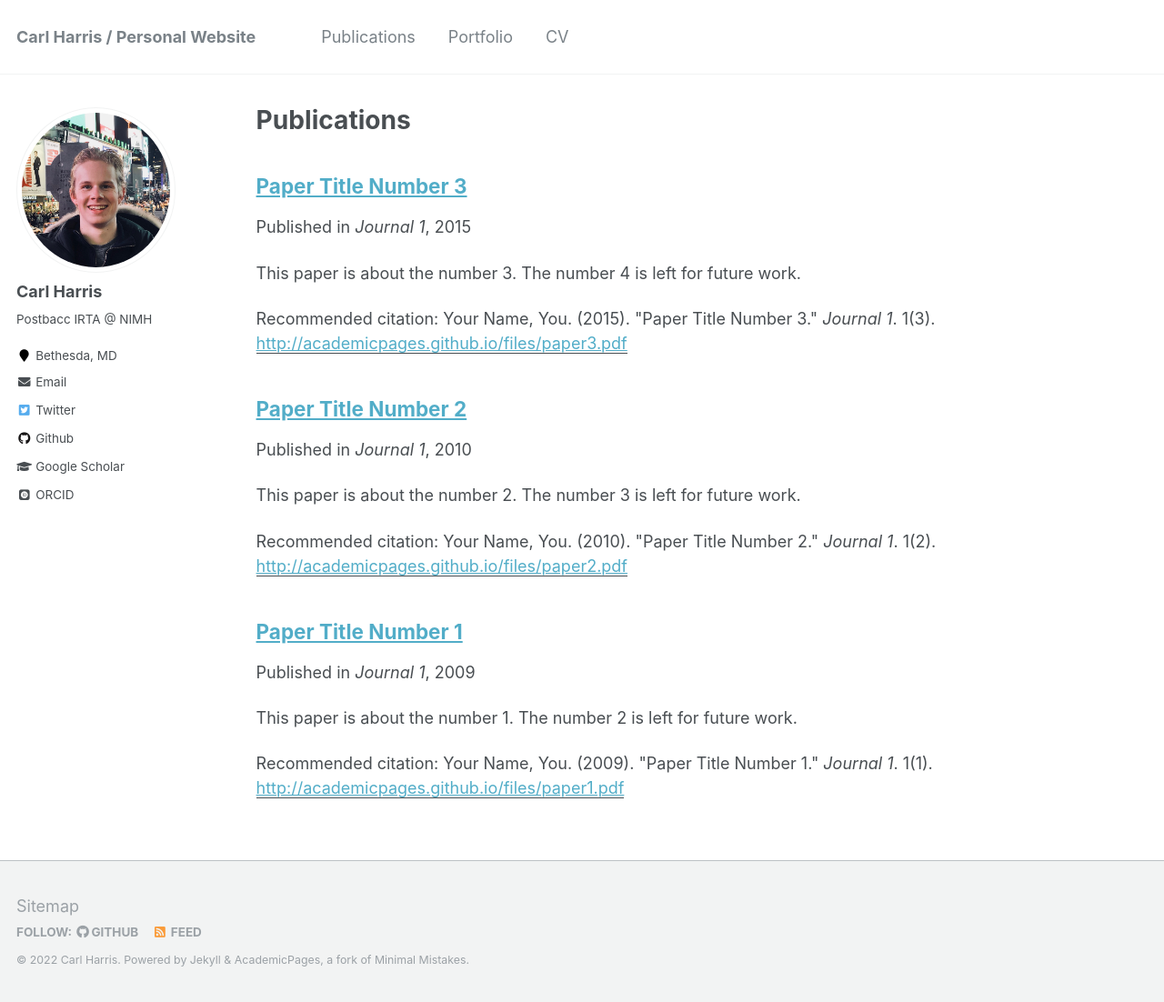
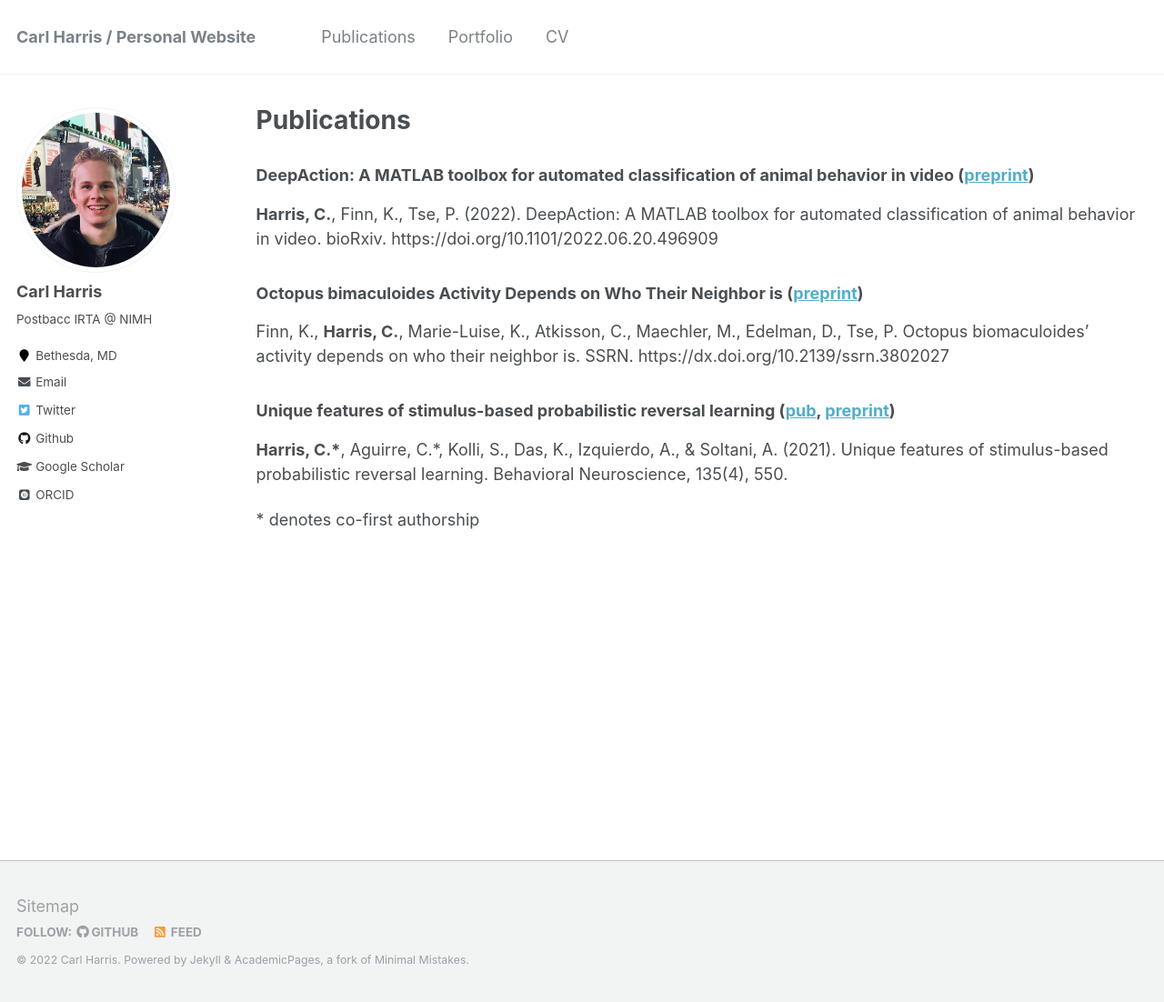
Before and after one commit to carlwharris/carlwharris.github.io, a Jekyll site: the page built from _pages/publications.md, in a window 1280 px wide and 1102 px high. Shown: the whole window at 91% size. Built offline with Jekyll 4.4.1, drawn with Linux system fonts in a browser that asks for light colours; some web fonts are replaced.

Commit message:
initial publications page

```diff
--- a/_config.yml
+++ b/_config.yml
@@ -179,7 +179,7 @@ collections:
     output: false
     permalink: /:collection/:path/
   publications:
-    output: true
+    output: false
     permalink: /:collection/:path/
   portfolio:
     output: true
--- a/_pages/publications.md
+++ b/_pages/publications.md
@@ -11,6 +11,18 @@ author_profile: true
 
 {% include base_path %}
 
-{% for post in site.publications reversed %}
-  {% include archive-single.html %}
-{% endfor %}
+
+### DeepAction: A MATLAB toolbox for automated classification of animal behavior in video ([preprint](https://www.biorxiv.org/content/10.1101/2022.06.20.496909v1))
+
+**Harris, C.**, Finn, K., Tse, P. (2022). DeepAction: A MATLAB toolbox for automated classification of animal behavior in video. bioRxiv. https://doi.org/10.1101/2022.06.20.496909
+
+### Octopus bimaculoides Activity Depends on Who Their Neighbor is ([preprint](https://papers.ssrn.com/sol3/papers.cfm?abstract_id=3802027))
+
+Finn, K., **Harris, C.**, Marie-Luise, K., Atkisson, C., Maechler, M., Edelman, D., Tse, P. Octopus biomaculoides’ activity depends on who their neighbor is. SSRN. https://dx.doi.org/10.2139/ssrn.3802027
+
+
+### Unique features of stimulus-based probabilistic reversal learning ([pub](https://psycnet.apa.org/record/2021-79780-002), [preprint](https://www.biorxiv.org/content/10.1101/2020.09.24.310771v1))
+
+**Harris, C.\***, Aguirre, C.\*, Kolli, S., Das, K., Izquierdo, A., & Soltani, A. (2021). Unique features of stimulus-based probabilistic reversal learning. Behavioral Neuroscience, 135(4), 550.
+
+\* denotes co-first authorship
```
